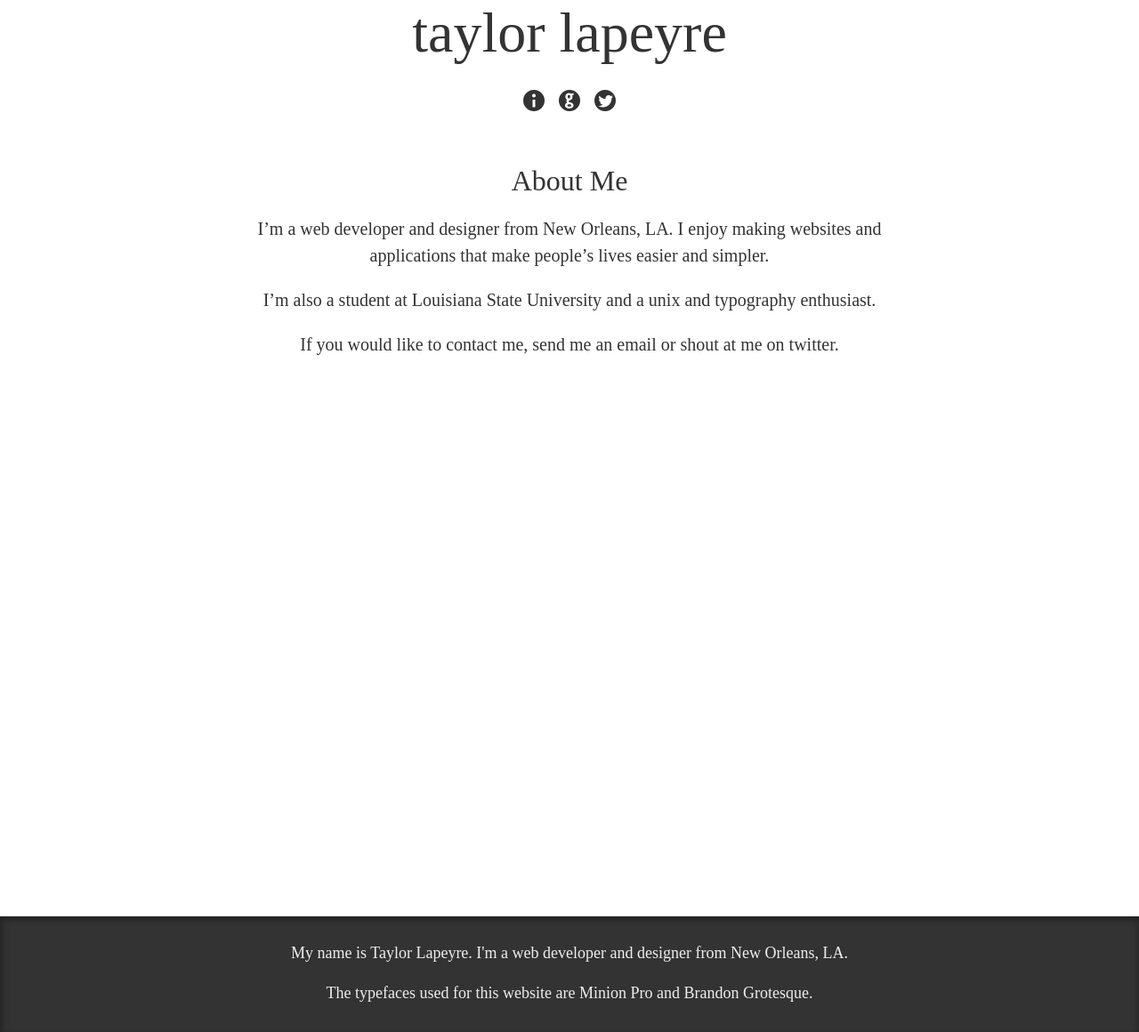
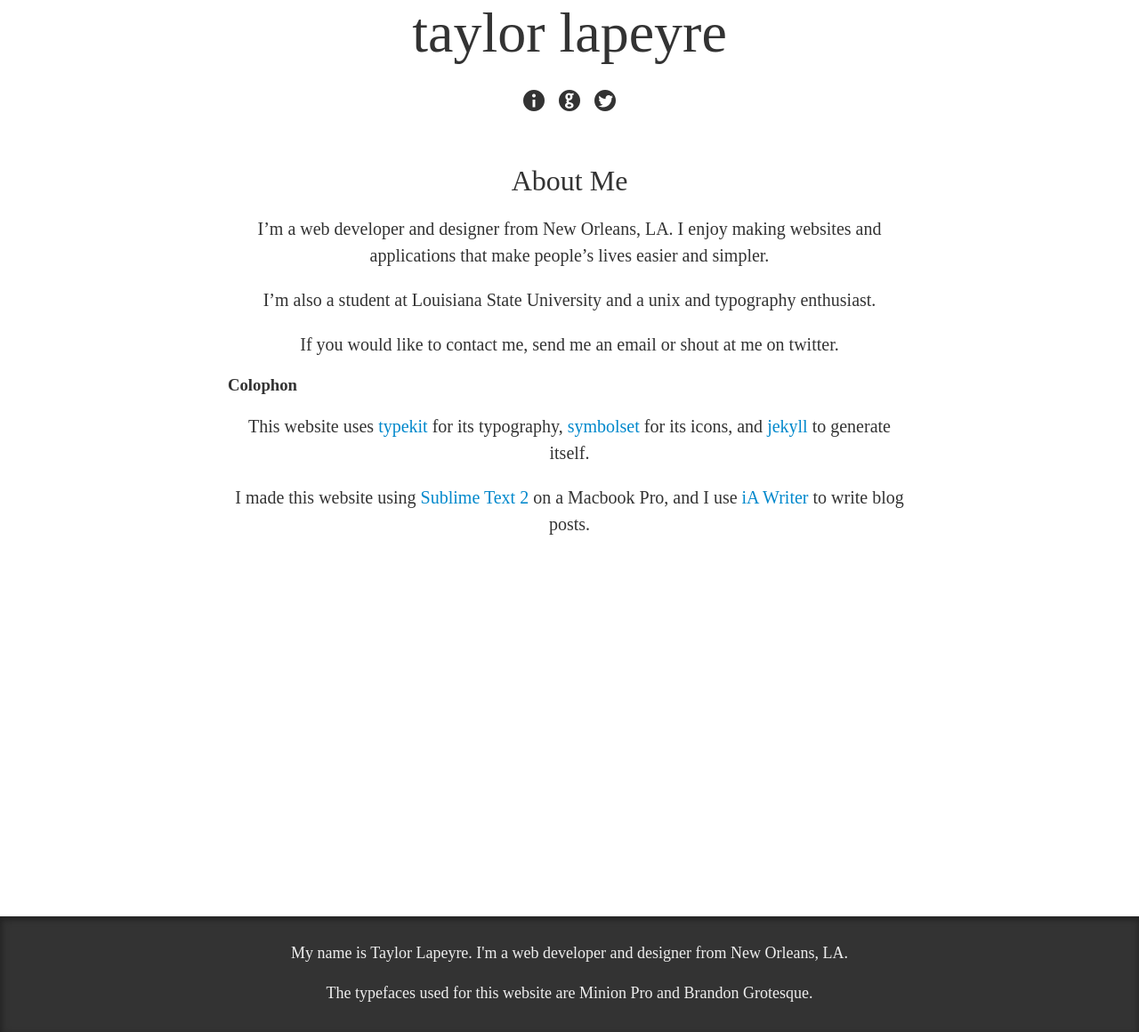
Before and after one commit to taylorlapeyre/taylorlapeyre.github.io, a Jekyll site: the page built from about.md, in a window 1280 px wide. Shown: the whole page at 89% size. Built offline with Jekyll 4.4.1, drawn with Linux system fonts in a browser that asks for light colours.

Commit message:
add content to about page

```diff
--- a/about.md
+++ b/about.md
@@ -8,3 +8,9 @@ I’m a web developer and designer from New Orleans, LA. I enjoy making websites
 I’m also a student at Louisiana State University and a unix and typography enthusiast.
 
 If you would like to contact me, send me an email or shout at me on twitter.
+
+### Colophon
+
+This website uses [typekit](https://typekit.com/) for its typography,  [symbolset](https://symbolset.com/) for its icons, and [jekyll](http://jekyllrb.com/) to generate itself.
+
+I made this website using [Sublime Text 2](http://www.sublimetext.com/) on a Macbook Pro, and I use [iA Writer](http://www.iawriter.com/) to write blog posts.
```
